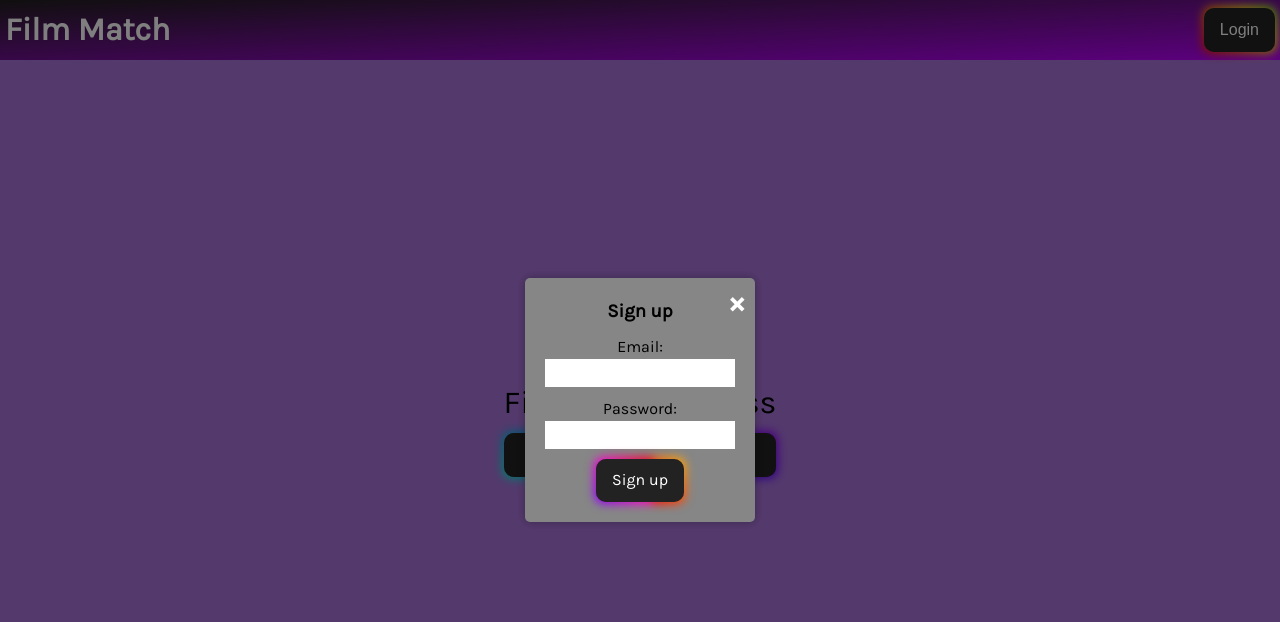
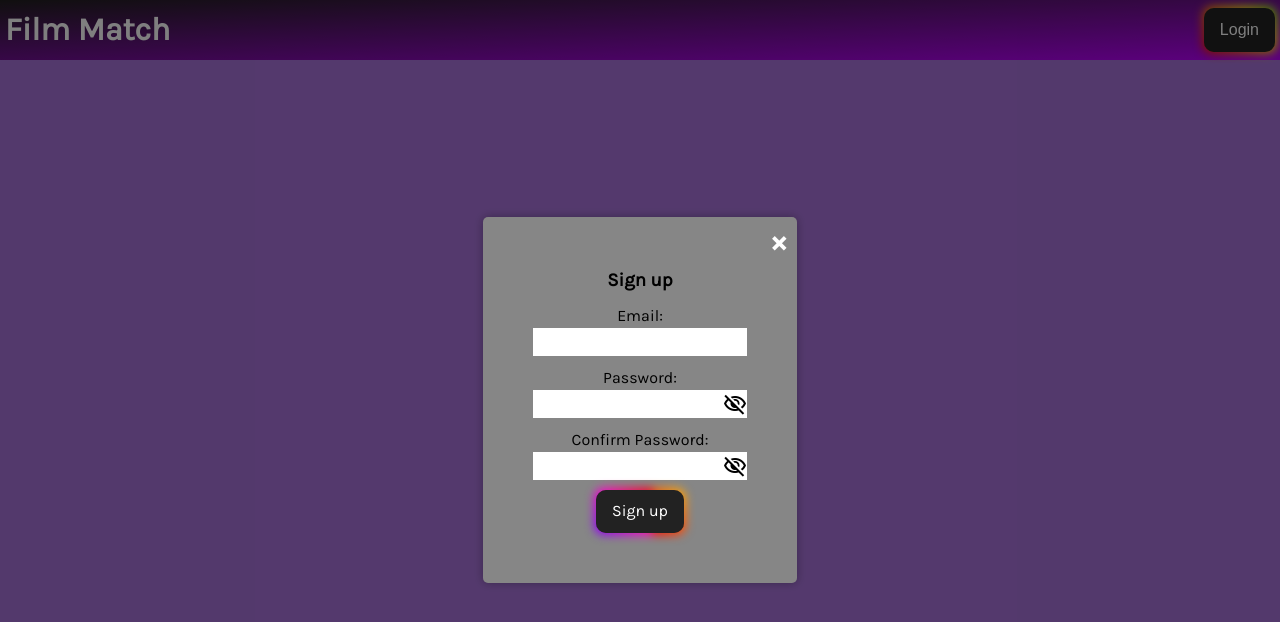
Before and after one commit to djevy/film-match, a React (Create React App) app: page / in a window 1280 px wide. Both pictures are taken after a click on the button "Create an account". Shown: the top 622 px of the page. Built offline with nearby package versions, Linux system fonts and the light colour scheme.

Commit message:
Pushing the rest of last commit

```diff
--- a/src/components/Modal/Modal.css
+++ b/src/components/Modal/Modal.css
@@ -15,7 +15,7 @@
 
   .modal-content {
     background-color: rgb(134, 134, 134);
-    padding: 20px;
+    padding: 50px;
     border-radius: 5px;
     box-shadow: 0px 0px 10px 0px rgba(0, 0, 0, 0.3);
     position: relative;
--- a/src/components/Signup/Signup.css
+++ b/src/components/Signup/Signup.css
@@ -11,3 +11,25 @@
 .signup button {
   margin-top: 10px;
 }
+.signup input {
+  width: 100%;
+}
+.password-input {
+  display: flex;
+  align-items: center;
+}
+
+.show-password-button {
+  background-color: #fff;
+  border: none;
+  cursor: pointer;
+  font-size: 14px;
+  outline: none;
+  padding: 2px 0px;
+  margin-top: 0px !important;
+  display: flex;
+
+}
+.show-password-button span {
+  color: #000;
+}
--- a/src/components/Signup/Signup.jsx
+++ b/src/components/Signup/Signup.jsx
@@ -5,11 +5,19 @@ import "./Signup.css";
 const Signup = () => {
   const [email, setEmail] = useState("");
   const [password, setPassword] = useState("");
+  const [confirmPassword, setConfirmPassword] = useState("");
   const { signup, isLoading, error } = useSignup();
+
+  const [showPassword, setShowPassword] = useState(false);
 
   const handleSubmit = async (e) => {
     e.preventDefault();
-    await signup(email, password);
+    await signup(email, password, confirmPassword);
+  };
+
+  const handleShowPasswordClick = (event) => {
+    event.preventDefault();
+    setShowPassword(!showPassword);
   };
   return (
     <form className="signup" onSubmit={handleSubmit}>
@@ -22,13 +30,46 @@ const Signup = () => {
         value={email}
       />
       <label htmlFor="signupPassword">Password:</label>
-      <input
-        type="password"
-        name="signupPassword"
-        onChange={(e) => setPassword(e.target.value)}
-        value={password}
-      />
-      <button className="glow-button" disabled={isLoading}>Sign up</button>
+      <div className="password-input">
+        <input
+          type={showPassword ? "text" : "password"}
+          name="signupPassword"
+          onChange={(e) => setPassword(e.target.value)}
+          value={password}
+        />
+        <button
+          className="show-password-button"
+          onClick={handleShowPasswordClick}
+        >
+          {showPassword ? (
+            <span className="material-symbols-outlined">visibility</span>
+          ) : (
+            <span className="material-symbols-outlined">visibility_off</span>
+          )}
+        </button>
+      </div>
+      <label htmlFor="confirmPassword">Confirm Password:</label>
+<div className="password-input">
+        <input
+          type={showPassword ? "text" : "password"}
+          name="confirmPassword"
+          onChange={(e) => setConfirmPassword(e.target.value)}
+          value={confirmPassword}
+        />
+                <button
+          className="show-password-button"
+          onClick={handleShowPasswordClick}
+        >
+          {showPassword ? (
+            <span className="material-symbols-outlined">visibility</span>
+          ) : (
+            <span className="material-symbols-outlined">visibility_off</span>
+          )}
+        </button>
+</div>
+      <button className="glow-button" disabled={isLoading}>
+        Sign up
+      </button>
       {error && <div>{error}</div>}
     </form>
   );
--- a/src/hooks/useSignup.jsx
+++ b/src/hooks/useSignup.jsx
@@ -7,14 +7,14 @@ export const useSignup = () => {
   const [isLoading, setIsLoading] = useState(null);
   const { dispatch } = useAuthContext();
 
-  const signup = async (email, password) => {
+  const signup = async (email, password, confirmPassword) => {
     setIsLoading(true);
     setError(null);
 
     try {
       const response = await Axios.post(
         "http://localhost:4000/api/user/signup/",
-        { email, password }
+        { email, password, confirmPassword }
       );
       console.log(response);
 
```
